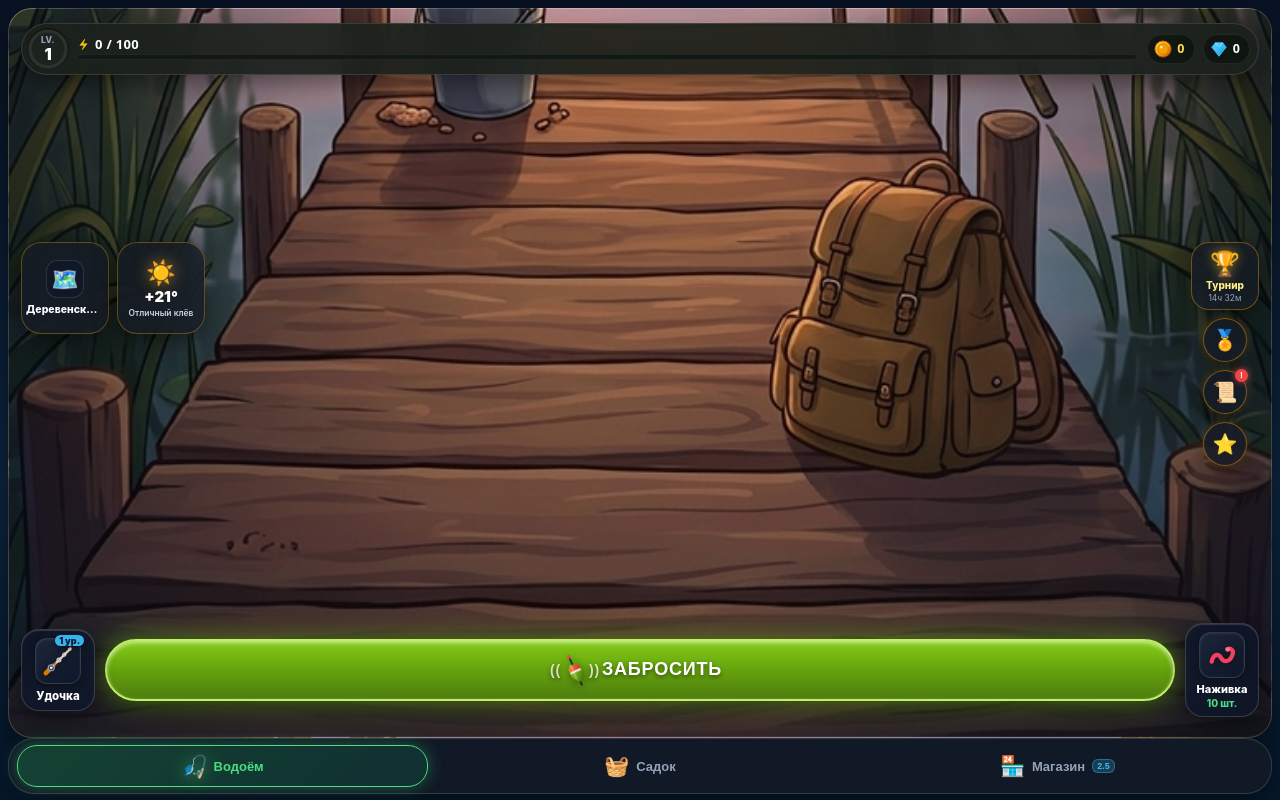
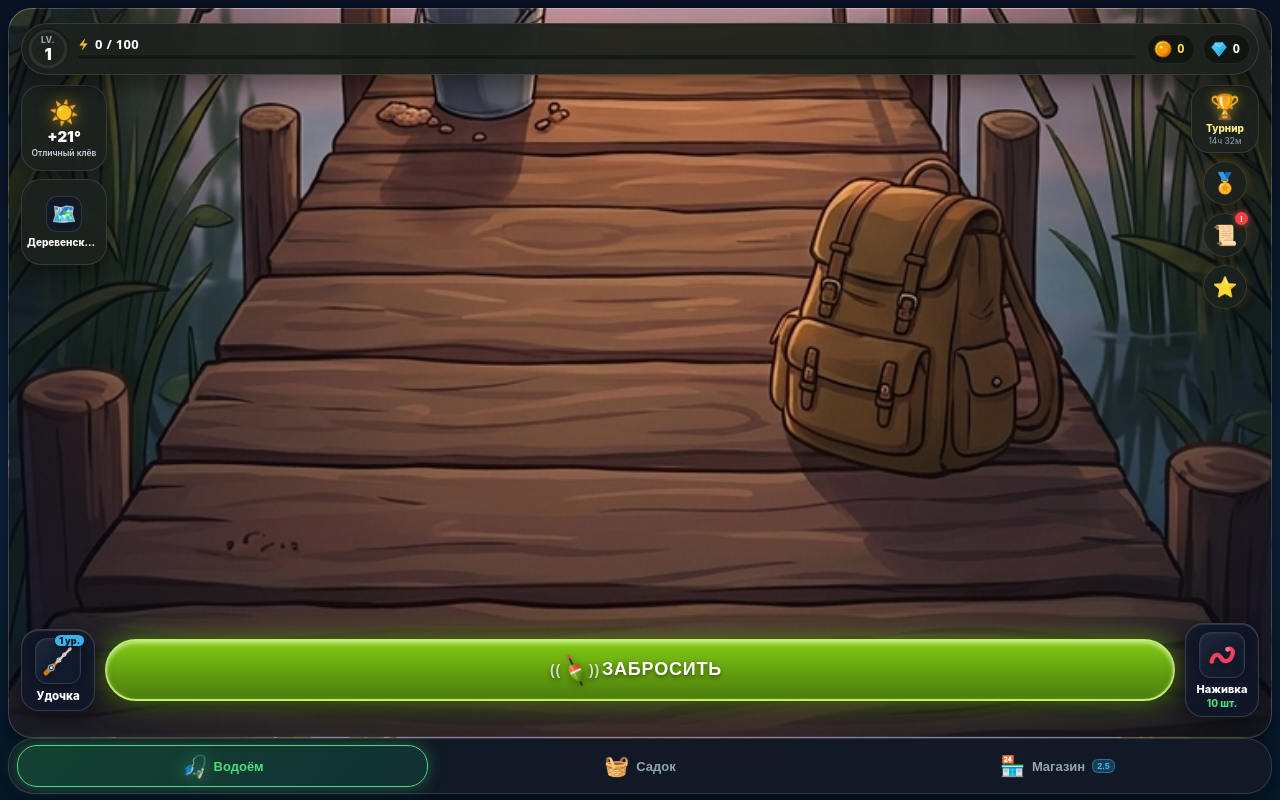
Before and after one commit to tourist217/fishing-game, a React (Vite) app: page / in a window 1280 px wide. Built offline with nearby package versions, Linux system fonts and the light colour scheme.

Commit message:
feat: align home widgets under top header with vertical stacks and central landscape spacer

```diff
--- a/src/components/HomeScreen.tsx
+++ b/src/components/HomeScreen.tsx
@@ -284,7 +284,7 @@ export const HomeScreen = ({
         position: 'relative',
         display: 'flex',
         flexDirection: 'column',
-        justifyContent: 'space-between',
+        justifyContent: 'flex-start',
         borderRadius: '24px',
         overflow: 'hidden',
         border: '1px solid rgba(255, 255, 255, 0.15)',
@@ -543,7 +543,7 @@ export const HomeScreen = ({
         </div>
       </div>
 
-      {/* 2. Верхне-центральная зона: Виджеты локации/погоды слева + Столбец жетонов справа */}
+      {/* 2. Верхняя зона виджетов в точности по референсу (Погода и Локация слева, Турнир и жетоны справа) */}
       <div
         style={{
           position: 'relative',
@@ -554,18 +554,18 @@ export const HomeScreen = ({
           marginTop: '10px',
         }}
       >
-        {/* Левая группа: Локация и Погода в точности как на референсе */}
-        <div style={{ display: 'flex', gap: '8px' }}>
-          {/* Виджет локации */}
+        {/* Левая колонка: Погода (сверху) и Локация (снизу) */}
+        <div style={{ display: 'flex', flexDirection: 'column', gap: '8px' }}>
+          {/* Виджет погоды (сверху слева) */}
           <div
-            onClick={onOpenMap}
-            style={{
-              width: '88px',
-              height: '92px',
-              background: 'rgba(22, 28, 38, 0.78)',
+            onClick={() => setActiveModal('weather')}
+            style={{
+              width: '86px',
+              height: '86px',
+              background: 'rgba(28, 33, 29, 0.88)',
               backdropFilter: 'blur(16px)',
               WebkitBackdropFilter: 'blur(16px)',
-              border: '1.5px solid rgba(245, 158, 11, 0.35)',
+              border: '1.5px solid rgba(255, 255, 255, 0.12)',
               borderRadius: '20px',
               padding: '8px 6px',
               display: 'flex',
@@ -577,49 +577,44 @@ export const HomeScreen = ({
               transition: 'transform 0.12s ease',
             }}
           >
+            <span style={{ fontSize: '24px', filter: 'drop-shadow(0 0 8px rgba(251, 191, 36, 0.65))' }}>
+              ☀️
+            </span>
             <div
               style={{
-                width: '38px',
-                height: '38px',
-                borderRadius: '11px',
-                background: 'rgba(15, 23, 42, 0.75)',
-                border: '1px solid rgba(255, 255, 255, 0.12)',
-                display: 'flex',
-                alignItems: 'center',
-                justifyContent: 'center',
-                fontSize: '22px',
-              }}
-            >
-              🗺️
+                fontSize: '15px',
+                fontWeight: 900,
+                color: '#ffffff',
+                marginTop: '2px',
+                lineHeight: 1.1,
+              }}
+            >
+              +21°
             </div>
             <div
               style={{
-                fontSize: '10.5px',
-                fontWeight: 800,
-                color: '#ffffff',
-                marginTop: '6px',
+                fontSize: '8.5px',
+                color: '#cbd5e1',
+                marginTop: '3px',
+                fontWeight: 600,
                 textAlign: 'center',
-                lineHeight: 1.15,
-                whiteSpace: 'nowrap',
-                overflow: 'hidden',
-                textOverflow: 'ellipsis',
-                maxWidth: '78px',
-              }}
-            >
-              {currentLocation.name.replace('водоём', '').trim()} &gt;
-            </div>
-          </div>
-
-          {/* Виджет погоды */}
+                lineHeight: 1.1,
+              }}
+            >
+              Отличный клёв
+            </div>
+          </div>
+
+          {/* Виджет локации (снизу под погодой) */}
           <div
-            onClick={() => setActiveModal('weather')}
-            style={{
-              width: '88px',
-              height: '92px',
-              background: 'rgba(22, 28, 38, 0.78)',
+            onClick={onOpenMap}
+            style={{
+              width: '86px',
+              height: '86px',
+              background: 'rgba(28, 33, 29, 0.88)',
               backdropFilter: 'blur(16px)',
               WebkitBackdropFilter: 'blur(16px)',
-              border: '1.5px solid rgba(245, 158, 11, 0.35)',
+              border: '1.5px solid rgba(255, 255, 255, 0.12)',
               borderRadius: '20px',
               padding: '8px 6px',
               display: 'flex',
@@ -631,35 +626,41 @@ export const HomeScreen = ({
               transition: 'transform 0.12s ease',
             }}
           >
-            <span style={{ fontSize: '24px', filter: 'drop-shadow(0 0 8px rgba(251, 191, 36, 0.65))' }}>
-              ☀️
-            </span>
             <div
               style={{
-                fontSize: '15px',
-                fontWeight: 900,
+                width: '36px',
+                height: '36px',
+                borderRadius: '11px',
+                background: 'rgba(15, 23, 42, 0.75)',
+                border: '1px solid rgba(255, 255, 255, 0.12)',
+                display: 'flex',
+                alignItems: 'center',
+                justifyContent: 'center',
+                fontSize: '20px',
+              }}
+            >
+              🗺️
+            </div>
+            <div
+              style={{
+                fontSize: '10px',
+                fontWeight: 800,
                 color: '#ffffff',
-                marginTop: '2px',
-                lineHeight: 1.1,
-              }}
-            >
-              +21°
-            </div>
-            <div
-              style={{
-                fontSize: '8.5px',
-                color: '#cbd5e1',
-                marginTop: '3px',
-                fontWeight: 600,
+                marginTop: '5px',
                 textAlign: 'center',
-              }}
-            >
-              Отличный клёв
+                lineHeight: 1.15,
+                whiteSpace: 'nowrap',
+                overflow: 'hidden',
+                textOverflow: 'ellipsis',
+                maxWidth: '74px',
+              }}
+            >
+              {currentLocation.name.replace('водоём', '').trim()} &gt;
             </div>
           </div>
         </div>
 
-        {/* Правый вертикальный стек жетонов (Турнир, Лидерборд, Квесты, Достижения) */}
+        {/* Правая колонка: Турнир (сверху справа) + вертикальный стек жетонов */}
         <div
           style={{
             display: 'flex',
@@ -673,10 +674,10 @@ export const HomeScreen = ({
             onClick={() => setActiveModal('tournament')}
             style={{
               width: '68px',
-              background: 'rgba(22, 28, 38, 0.8)',
+              background: 'rgba(28, 33, 29, 0.88)',
               backdropFilter: 'blur(16px)',
               WebkitBackdropFilter: 'blur(16px)',
-              border: '1.5px solid rgba(245, 158, 11, 0.4)',
+              border: '1.5px solid rgba(255, 255, 255, 0.12)',
               borderRadius: '18px',
               padding: '6px 4px',
               display: 'flex',
@@ -713,10 +714,10 @@ export const HomeScreen = ({
               width: '44px',
               height: '44px',
               borderRadius: '50%',
-              background: 'rgba(22, 28, 38, 0.82)',
+              background: 'rgba(28, 33, 29, 0.88)',
               backdropFilter: 'blur(16px)',
               WebkitBackdropFilter: 'blur(16px)',
-              border: '1.5px solid rgba(245, 158, 11, 0.45)',
+              border: '1.5px solid rgba(255, 255, 255, 0.12)',
               boxShadow: '0 6px 18px rgba(0, 0, 0, 0.45), 0 0 10px rgba(245, 158, 11, 0.25)',
               display: 'flex',
               alignItems: 'center',
@@ -737,10 +738,10 @@ export const HomeScreen = ({
               width: '44px',
               height: '44px',
               borderRadius: '50%',
-              background: 'rgba(22, 28, 38, 0.82)',
+              background: 'rgba(28, 33, 29, 0.88)',
               backdropFilter: 'blur(16px)',
               WebkitBackdropFilter: 'blur(16px)',
-              border: '1.5px solid rgba(245, 158, 11, 0.45)',
+              border: '1.5px solid rgba(255, 255, 255, 0.12)',
               boxShadow: '0 6px 18px rgba(0, 0, 0, 0.45), 0 0 10px rgba(245, 158, 11, 0.25)',
               display: 'flex',
               alignItems: 'center',
@@ -782,10 +783,10 @@ export const HomeScreen = ({
               width: '44px',
               height: '44px',
               borderRadius: '50%',
-              background: 'rgba(22, 28, 38, 0.82)',
+              background: 'rgba(28, 33, 29, 0.88)',
               backdropFilter: 'blur(16px)',
               WebkitBackdropFilter: 'blur(16px)',
-              border: '1.5px solid rgba(245, 158, 11, 0.45)',
+              border: '1.5px solid rgba(255, 255, 255, 0.12)',
               boxShadow: '0 6px 18px rgba(0, 0, 0, 0.45), 0 0 10px rgba(245, 158, 11, 0.25)',
               display: 'flex',
               alignItems: 'center',
@@ -799,6 +800,9 @@ export const HomeScreen = ({
           </button>
         </div>
       </div>
+
+      {/* 2.5. Свободная центральная зона озера (открывает вид на водоём, водную гладь и мостик) */}
+      <div style={{ flex: 1, minHeight: '30px' }} />
 
       {/* 3. Нижний блок снастей (Action Dock прямо над мостиком в точности по референсу) */}
       <div
--- a/src/version.ts
+++ b/src/version.ts
@@ -1 +1 @@
-export const APP_VERSION = 'v1.4.1.0';
+export const APP_VERSION = 'v1.4.2.0';
```
